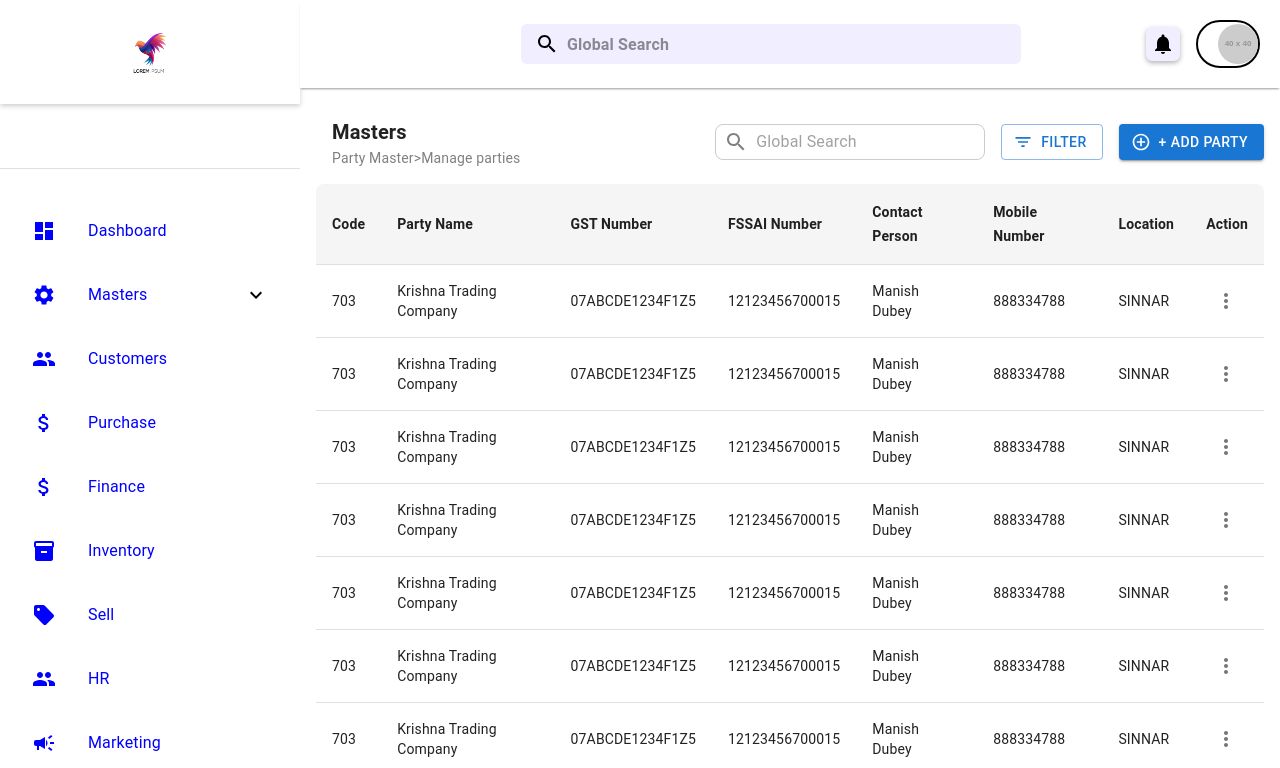
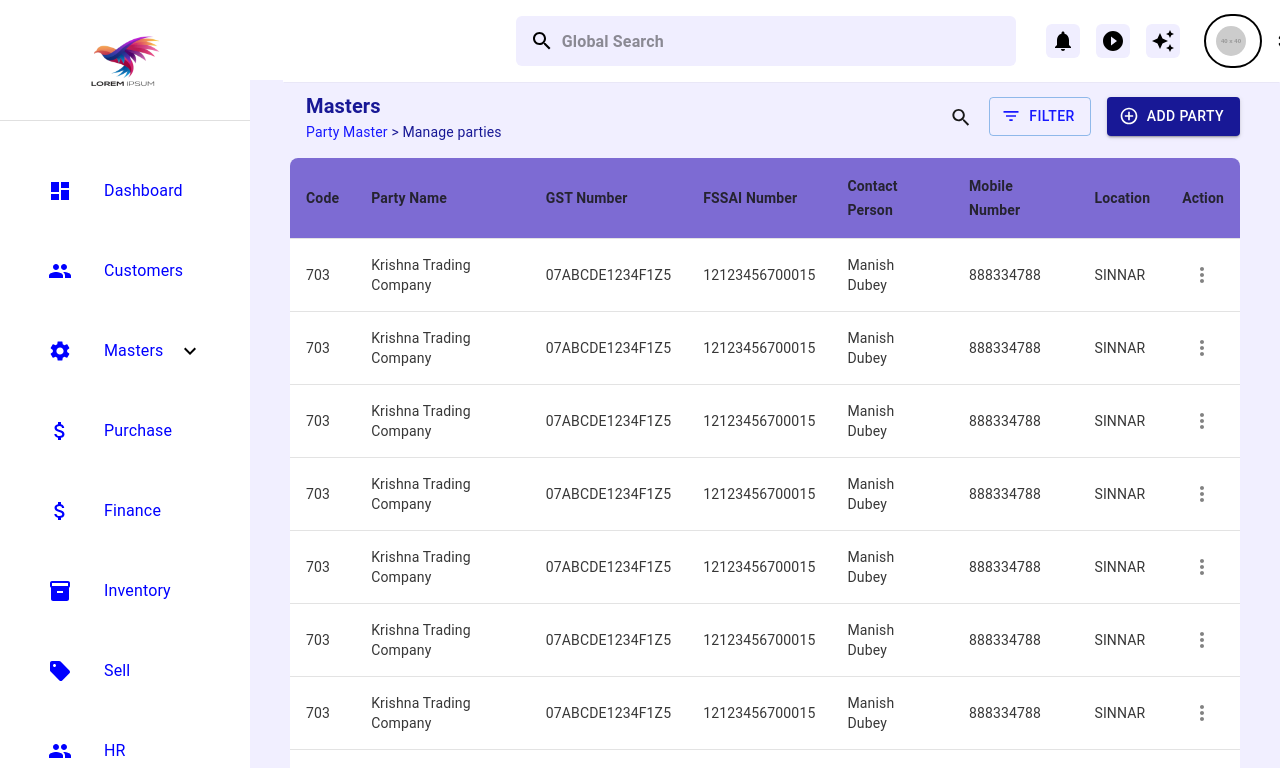
Before and after one commit to Shivamk-Nickelfox/Dashboard-s, a React (Vite) app: page /PartyMaster in a window 1280 px wide. Shown: the top 768 px of the page. Built offline with nearby package versions, Linux system fonts and the light colour scheme.

Commit message:
updated code

```diff
--- a/src/App.jsx
+++ b/src/App.jsx
@@ -4,13 +4,15 @@ import Layout from "./Components/Layout";
 import GSTMaster from "./Components/SidebarC/Masters/GSTMaster";
 import PartyMaster from "./Components/SidebarC/Masters/PartyMaster";
 import ProductMaster from "./Components/SidebarC/Masters/ProductMaster";
+import Dashboard from "./pages/Dashboard";
 
 function App() {
   return (
     <Router>
       <Layout>
         <Routes>
-          <Route path="/" element={<Layout />} />
+        <Route path="/" element={<Dashboard />} />
+          <Route path="/Dashboard" element={<Dashboard />} />
           <Route path="/PartyMaster" element={<PartyMaster />} />
           <Route path="/ProductMaster" element={<ProductMaster />} />
           <Route path="/GSTMaster" element={<GSTMaster />} />
--- a/src/Components/Header.jsx
+++ b/src/Components/Header.jsx
@@ -11,6 +11,8 @@ import {
 import SearchIcon from "@mui/icons-material/Search";
 import NotificationsIcon from "@mui/icons-material/Notifications";
 import SettingsIcon from "@mui/icons-material/Settings";
+import PlayCircleFilledIcon from "@mui/icons-material/PlayCircleFilled";
+import AutoAwesomeIcon from "@mui/icons-material/AutoAwesome";
 
 const Header = () => {
   // User details (Replace this with real user data from backend/auth)
@@ -25,21 +27,20 @@ const Header = () => {
         position: "fixed",
         zIndex: 1000,
         backgroundColor: "white",
-        width: "calc(100% - 300px)",
+        width: "calc(106% - 360px)",
         display: "flex",
         borderBottom: "1xpx solid black",
-        boxShadow: "0px 2px 2px -1px rgba(0, 0, 0, 0.4)",
+        boxShadow: "0px 1px 1px -1px rgba(0, 0, 0, 0.2)",
       }}
     >
       <Grid
         container
-        spacing={2}
+        spacing={3}
         alignItems="center"
         sx={{
           display: "flex",
           justifyContent: "space-between",
-          padding: "20px 20px",
-
+          padding: "14px 18px",
         }}
       >
         {/* Search Box in Center */}
@@ -53,7 +54,7 @@ const Header = () => {
               borderRadius: "6px",
               backgroundColor: "#F0EEFF",
               "& .MuiOutlinedInput-root": {
-                minHeight: "40px",
+                minHeight: "50px",
                 "& fieldset": { borderColor: "transparent" },
                 "&:hover fieldset": { borderColor: "transparent" },
                 "&.Mui-focused fieldset": { borderColor: "transparent" },
@@ -84,7 +85,6 @@ const Header = () => {
               alignItems: "center",
               backgroundColor: "#F0EEFF",
               borderRadius: "6px",
-              boxShadow: "0px 2px 5px rgba(0, 0, 0, 0.3)",
               padding: "5px",
             }}
           >
@@ -92,12 +92,35 @@ const Header = () => {
               <NotificationsIcon sx={{ color: "black" }} />
             </IconButton>
           </Box>
+          <Box
+            sx={{
+              display: "flex",
+              justifyContent: "center",
+              alignItems: "center",
+              backgroundColor: "#F0EEFF",
+              borderRadius: "6px",
+              padding: "5px",
+            }}
+          >
+            <IconButton color="inherit" sx={{ p: 0 }}>
+              <PlayCircleFilledIcon sx={{ color: "black" }} />
+            </IconButton>
+          </Box>
 
-
-
-
-
-
+          <Box
+            sx={{
+              display: "flex",
+              justifyContent: "center",
+              alignItems: "center",
+              backgroundColor: "#F0EEFF",
+              borderRadius: "6px",
+              padding: "5px",
+            }}
+          >
+            <IconButton color="inherit" sx={{ p: 0 }}>
+              <AutoAwesomeIcon sx={{ color: "black" }} />
+            </IconButton>
+          </Box>
         </Grid>
 
         {/* Profile Image & Settings Icon */}
@@ -109,14 +132,14 @@ const Header = () => {
               gap: 2,
               border: "2px solid black",
               borderRadius: "50px",
-              padding: "2px 20px",
+              gap: "12px",
             }}
           >
             {/* User Image */}
             <Avatar
               src={user.profileImage}
               alt={user.name}
-              sx={{ width: 40, height: 40, cursor: "pointer" }}
+              sx={{ width: 30, height: 30, cursor: "pointer", margin: "10px" }}
             />
 
             {/* Settings Icon */}
--- a/src/Components/Layout.jsx
+++ b/src/Components/Layout.jsx
@@ -4,13 +4,13 @@ import { Box } from "@mui/material";
 import Header from "./Header";
 import Sidebar from "./SidebarC/Sidebar";
 const Layout = ({ children }) => {
-  const [selectedComponent, setselectedComponent] = useState("Dashboard");
+  const [selectedComponent, setSelectedComponent] = useState("Dashboard");
 
   return (
     <Box sx={{ display: "flex" }}>
       <Box>
         <Sidebar
-          setselectedComponent={setselectedComponent}
+          setSelectedComponent={setSelectedComponent}
           sx={{ width: 360, flexShrink: 0, zIndex: 1300 }}
         />
       </Box>
@@ -20,7 +20,7 @@ const Layout = ({ children }) => {
           component="div"
           sx={{ flexGrow: 1, bgcolor: "background.default" }}
         >
-          <div style={{ position: "relative", top: "100px" }}>{children}</div>
+          <div style={{ position: "relative", top: "80px" }}>{children}</div>
           <CssBaseline />
           {/* Call the renderComponent function here */}
         </Box>
--- a/src/Components/SidebarC/Masters/MastersItem.jsx
+++ b/src/Components/SidebarC/Masters/MastersItem.jsx
@@ -44,7 +44,7 @@ const MastersItem = () => {
           <ListItem key={index} disablePadding>
             <ListItemButton
               onClick={() => {setselectedIndex(index); navigate(item.path)}}
-              sx={{ color: selectedIndex === index ? "darkblue" : "blue" }}
+              sx={{ color: selectedIndex === index ? "darkblue" : "blue"}}
             >
               <ListItemText primary={item.text} />
             </ListItemButton>
--- a/src/Components/SidebarC/Masters/PartyMaster.jsx
+++ b/src/Components/SidebarC/Masters/PartyMaster.jsx
@@ -14,11 +14,17 @@ import {
   Box,
   InputBase,
   Button,
+  ListItemButton,
 } from "@mui/material";
 import MoreVertIcon from "@mui/icons-material/MoreVert";
 import SearchIcon from "@mui/icons-material/Search";
 import FilterListIcon from "@mui/icons-material/FilterList";
 import AddCircleOutlineIcon from "@mui/icons-material/AddCircleOutline";
+import ListItemIcon from "@mui/material/ListItemIcon";
+import CloseIcon from "@mui/icons-material/Close";
+import BlockIcon from "@mui/icons-material/Block";
+import EditIcon from "@mui/icons-material/Edit";
+import { color } from "@mui/system";
 
 const data = Array(10).fill({
   code: "703",
@@ -32,6 +38,7 @@ const data = Array(10).fill({
 
 const PartyMaster = () => {
   const [anchorEl, setAnchorEl] = React.useState(null);
+  const [searchbutton, setsearchbutton] = React.useState(false);
   const handleClick = (event) => {
     setAnchorEl(event.currentTarget);
   };
@@ -40,7 +47,14 @@ const PartyMaster = () => {
   };
 
   return (
-    <Box sx={{ padding: 2 }}>
+    <Box
+      sx={{
+        padding: 1,
+        padding: "10px 40px",
+        backgroundColor: "#F0EEFF",
+        opacity: 0.9,
+      }}
+    >
       {/* Header Section */}
       <Box
         sx={{
@@ -51,11 +65,16 @@ const PartyMaster = () => {
         }}
       >
         <Box sx={{ display: "flex", flexDirection: "column", flexGrow: 3 }}>
-          <Typography variant="h6" fontWeight="bold" sx={{ pl: 2 }}>
+          <Typography
+            variant="h6"
+            fontWeight="bold"
+            sx={{ pl: 2, color: "darkblue" }}
+          >
             Masters
           </Typography>
           <Typography variant="body2" color="gray" sx={{ pl: 2 }}>
-           {" Party Master>Manage parties "}
+            <span style={{ color: "blue" }}> {" Party Master "}</span>
+            <span style={{ color: "darkblue" }}> {" > Manage parties "} </span>
           </Typography>
         </Box>
         <Box sx={{ display: "flex", gap: 2 }}>
@@ -63,19 +82,42 @@ const PartyMaster = () => {
             sx={{
               display: "flex",
               alignItems: "center",
-              border: "1px solid #ccc",
-              borderRadius: 2,
-              paddingX: 1,
             }}
           >
-            <SearchIcon sx={{ color: "gray" }} />
-            <InputBase placeholder="Global Search" sx={{ marginLeft: 1 }} />
+            {searchbutton && (
+              <InputBase
+                placeholder="Global Search"
+                sx={{
+                  marginLeft: 1,
+                  border: "1px solid #ccc",
+                  borderRadius: 2,
+                }}
+              />
+            )}
           </Box>
-          <Button variant="outlined" startIcon={<FilterListIcon />}>
+          <div
+            onClick={() => setsearchbutton(!searchbutton)}
+            border={1}
+            borderRadius={2}
+            backgroundColor="Black"
+          >
+            <SearchIcon
+              sx={{ color: "black", paddingTop: "1px", marginTop: 1 }}
+            />
+          </div>
+          <Button
+            sx={{ color: "blue" }}
+            variant="outlined"
+            startIcon={<FilterListIcon />}
+          >
             Filter
           </Button>
-          <Button variant="contained" startIcon={<AddCircleOutlineIcon />}>
-            + Add Party
+          <Button
+            sx={{ backgroundColor: "darkblue" }}
+            variant="contained"
+            startIcon={<AddCircleOutlineIcon />}
+          >
+            Add Party
           </Button>
         </Box>
       </Box>
@@ -87,7 +129,7 @@ const PartyMaster = () => {
       >
         <Table>
           <TableHead>
-            <TableRow sx={{ backgroundColor: "#f5f5f5" }}>
+            <TableRow sx={{ backgroundColor: "#6F5CCF" }}>
               {[
                 "Code",
                 "Party Name",
@@ -123,9 +165,24 @@ const PartyMaster = () => {
                     open={Boolean(anchorEl)}
                     onClose={handleClose}
                   >
-                    <MenuItem onClick={handleClose}>Remove</MenuItem>
-                    <MenuItem onClick={handleClose}>Block</MenuItem>
-                    <MenuItem onClick={handleClose}>Edit</MenuItem>
+                    <MenuItem onClick={handleClose}>
+                      <ListItemIcon>
+                        <CloseIcon fontSize="small" />
+                      </ListItemIcon>
+                      Remove
+                    </MenuItem>
+                    <MenuItem onClick={handleClose}>
+                      <ListItemIcon>
+                        <BlockIcon fontSize="small" />
+                      </ListItemIcon>
+                      Block
+                    </MenuItem>
+                    <MenuItem onClick={handleClose}>
+                      <ListItemIcon>
+                        <EditIcon fontSize="small" />
+                      </ListItemIcon>
+                      Edit
+                    </MenuItem>
                   </Menu>
                 </TableCell>
               </TableRow>
--- a/src/Components/SidebarC/Sidebar.jsx
+++ b/src/Components/SidebarC/Sidebar.jsx
@@ -1,20 +1,23 @@
 import React from "react";
+import { useNavigate } from "react-router-dom";
 import { Box, List, Toolbar, Divider, Typography } from "@mui/material";
-import DashboardItem from "./DashboardItem";
 import CustomerItem from "./CustomerItem";
 import HRItem from "./HRItem";
+import DashboardItem from "./DashboardItem";
 import InventoryItem from "./InventoryItem";
 import SellItem from "./SellItem";
 import FinanceItem from "./FinanceItem";
 import MarketingItem from "./MarketingItem";
 import PurchaseItem from "./PurchaseItem";
+import { ListItemButton } from "@mui/material";
 import MastersItem from "./Masters/MastersItem";
-
+import { display } from "@mui/system";
 const Sidebar = ({ setSelectedComponent }) => {
+  const navigate = useNavigate();
   return (
     <Box
       sx={{
-        width: 300, // Keep sidebar width consistent
+        width: 250, // Keep sidebar width consistent
         height: "100vh",
         backgroundColor: "White",
         color: "Black",
@@ -36,19 +39,18 @@ const Sidebar = ({ setSelectedComponent }) => {
           flexDirection: "column",
           alignItems: "center",
           justifyContent: "center",
-          boxShadow: "0px 2px 5px rgba(0, 0, 0, 0.2)",
         }}
       >
         {/* Your Logo Here */}
         <img
           src="/public/bird-colorful-logo-gradient-vector_343694-1365_prev_ui.png" // Replace with actual logo URL
           alt="Logo"
-          style={{ width: "20%", height: "8vh" }}
+          style={{ width: "50%", height: "10vh" }}
         />
       </Box>
 
       {/* Divider (Now Closer to Logo) */}
-      <Divider sx={{ width: "100%", my: 8, marginBottom: "30px" }} />
+      <Divider sx={{ width: "100%", my: 0, marginBottom: "30px" }} />
 
       {/* Scrollable Sidebar Items */}
       <Box
@@ -67,15 +69,85 @@ const Sidebar = ({ setSelectedComponent }) => {
             gap: 2,
           }}
         >
-          <DashboardItem onClick={() => setSelectedComponent("Dashboard")} />
-          <MastersItem onClick={() => setSelectedComponent("Masters")} />
-          <CustomerItem onClick={() => setSelectedComponent("Customer")} />
-          <PurchaseItem onClick={() => setSelectedComponent("Purchase")} />
-          <FinanceItem onClick={() => setSelectedComponent("Finance")} />
-          <InventoryItem onClick={() => setSelectedComponent("Inventory")} />
-          <SellItem onClick={() => setSelectedComponent("Sell")} />
-          <HRItem onClick={() => setSelectedComponent("HR")} />
-          <MarketingItem onClick={() => setSelectedComponent("Marketing")} />
+          <ListItemButton
+            onClick={() => {
+              console.log("Dashboard Clicked");
+              setSelectedComponent("Dashboard");
+              navigate("/Dashboard");
+            }}
+          >
+            <DashboardItem />
+          </ListItemButton>
+
+          <ListItemButton
+            onClick={() => {
+              setSelectedComponent("Customers");
+              navigate("/Customers");
+            }}
+          >
+            <CustomerItem />
+          </ListItemButton>
+
+          <ListItemButton
+            onClick={() => {
+              setSelectedComponent("Masters");
+            }}
+            sx={{ display: "flex", flexDirection: "column" }}
+          >
+            <MastersItem />
+          </ListItemButton>
+
+          <ListItemButton
+            onClick={() => {
+              setSelectedComponent("Purchase");
+              navigate("/Purchase");
+            }}
+          >
+            <PurchaseItem />
+          </ListItemButton>
+
+          <ListItemButton
+            onClick={() => {
+              setSelectedComponent("Finance");
+              navigate("/Finance");
+            }}
+          >
+            <FinanceItem />
+          </ListItemButton>
+
+          <ListItemButton
+            onClick={() => {
+              setSelectedComponent("Inventory");
+              navigate("/Inventory");
+            }}
+          >
+            <InventoryItem />
+          </ListItemButton>
+          <ListItemButton
+            onClick={() => {
+              setSelectedComponent("Sell");
+              navigate("/Sell");
+            }}
+          >
+            <SellItem />
+          </ListItemButton>
+          <ListItemButton
+            onClick={() => {
+              setSelectedComponent("HR");
+              navigate("/HR");
+            }}
+          >
+            <HRItem />
+          </ListItemButton>
+
+          <ListItemButton
+            onClick={() => {
+              setSelectedComponent("Marketing");
+              navigate("/Marketing");
+            }}
+          >
+            <MarketingItem />
+          </ListItemButton>
         </List>
       </Box>
     </Box>
```
